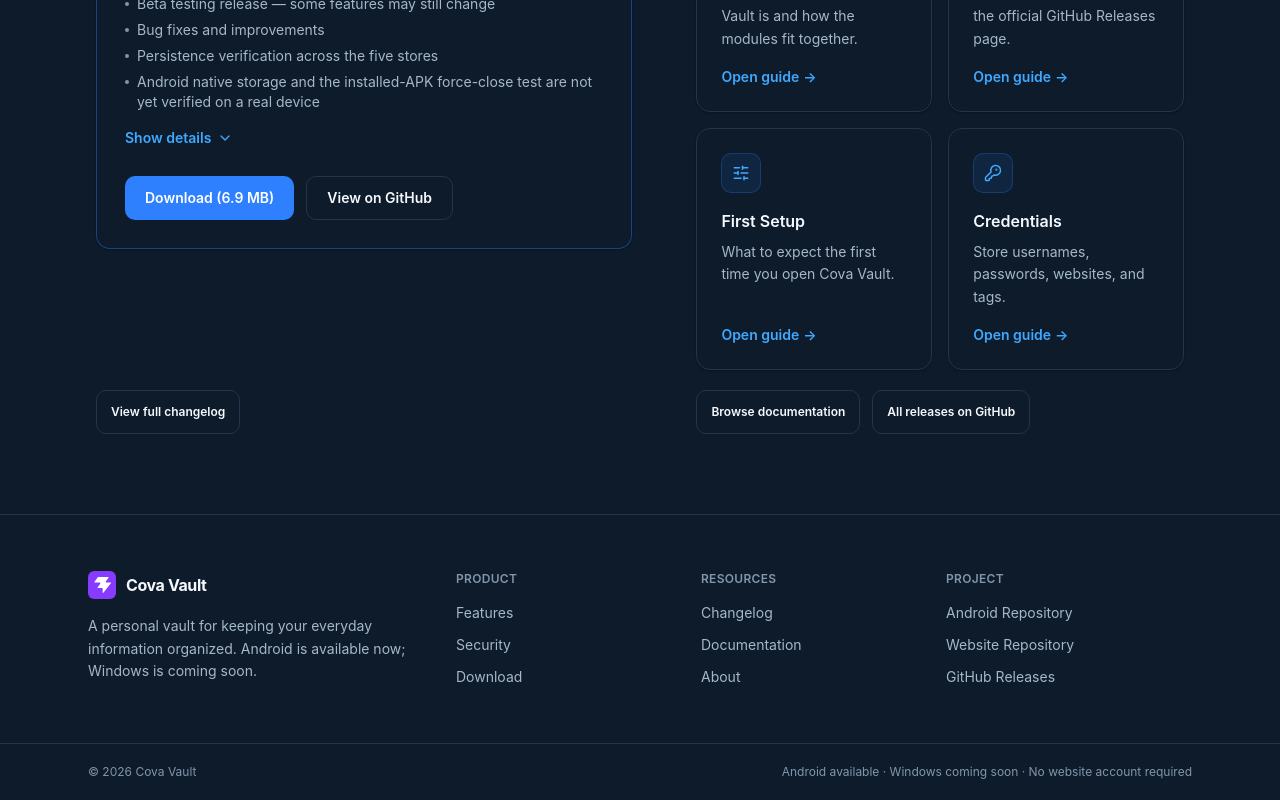
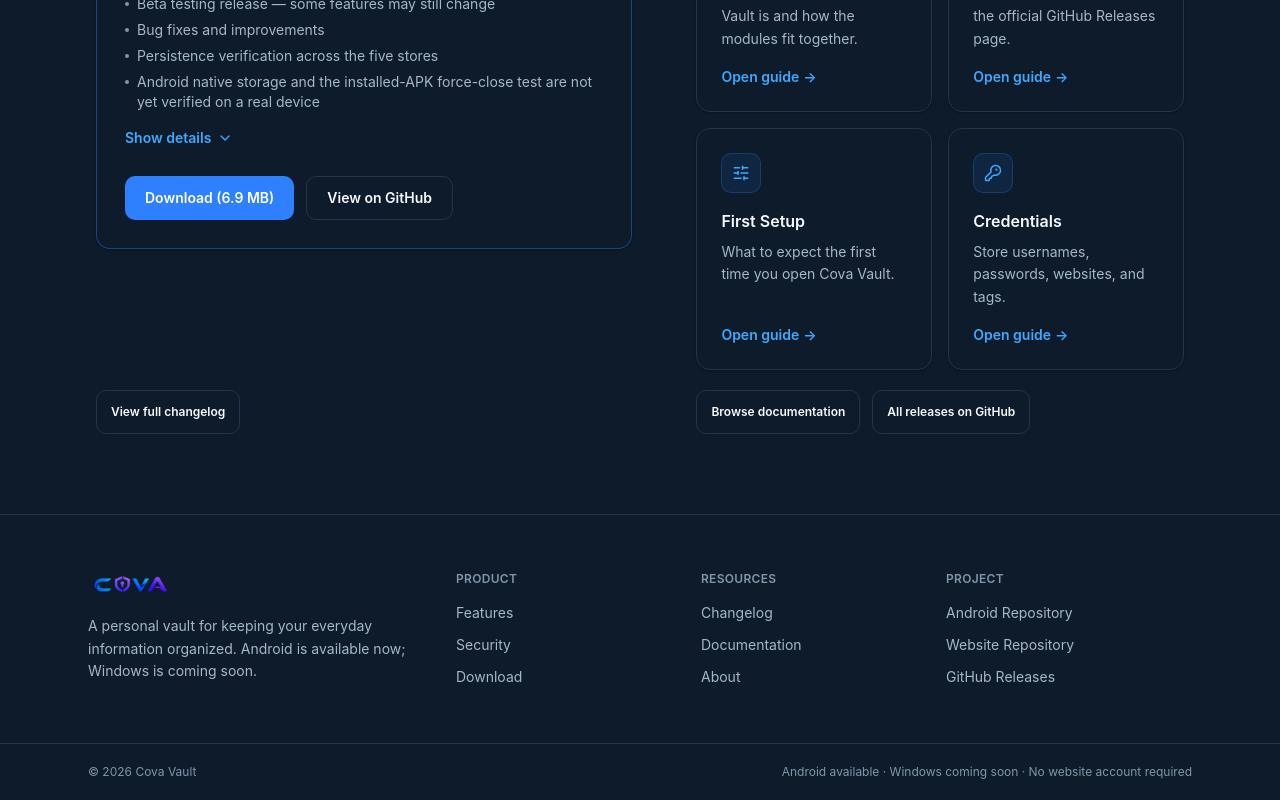
Before and after one commit to Shimizu019/cova-vault-website, a React (Vite) app: page / in a window 1280 px wide. Shown: the part 4549-5349 px from the top of the page. Built offline with nearby package versions, Linux system fonts and the light colour scheme.

Commit message:
feat(footer): use official Cova Vault wordmark

```diff
--- a/src/components/layout/Footer.tsx
+++ b/src/components/layout/Footer.tsx
@@ -1,6 +1,6 @@
 import { Link } from 'react-router-dom';
 import siteConfig from '../../config/site/site';
-import BrandMark from '../common/BrandMark';
+import CovaLogo from '../common/CovaLogo';
 
 const columns = [
   {
@@ -32,9 +32,8 @@
     <footer className="border-t border-cova-border bg-cova-surface">
       <div className="mx-auto grid max-w-site gap-10 px-4 py-14 sm:px-6 lg:grid-cols-[1.6fr_1fr_1fr_1.2fr]">
         <div>
-          <div className="flex items-center gap-2.5">
-            <BrandMark className="h-7 w-7" />
-            <span className="text-base font-bold tracking-tight text-cova-text">Cova Vault</span>
+          <div className="flex items-center">
+            <CovaLogo className="h-7 w-auto" />
           </div>
           <p className="mt-4 max-w-xs text-sm leading-relaxed text-cova-muted">
             A personal vault for keeping your everyday information organized. Android is available now;
```
